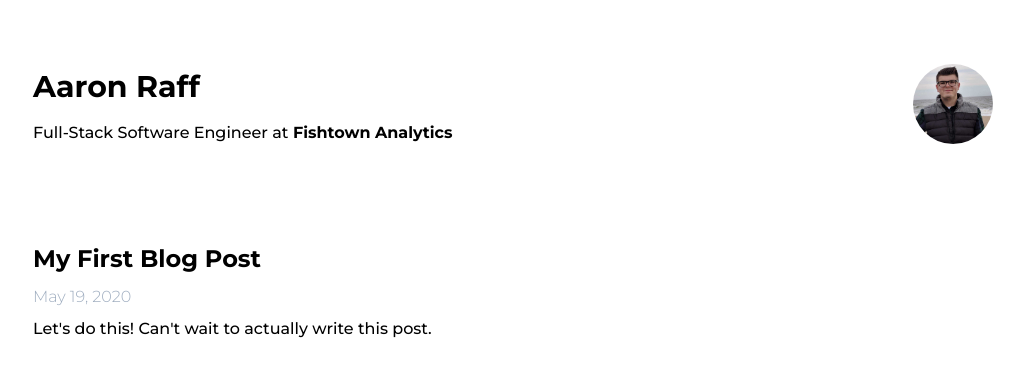
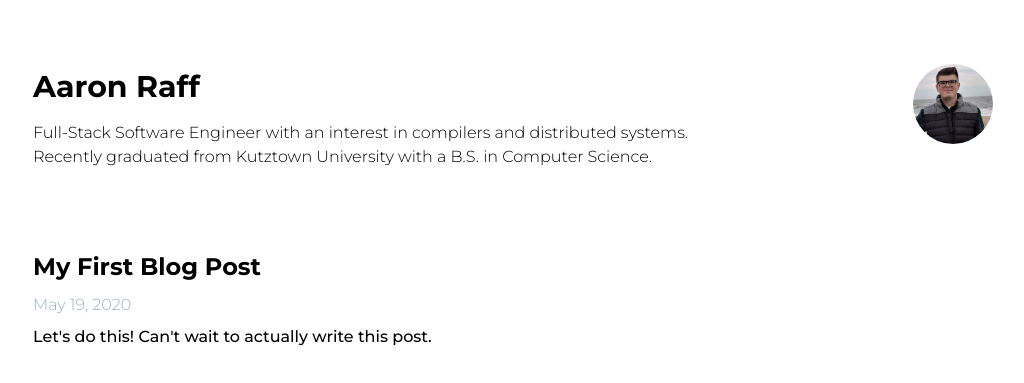
Before and after one commit to AaronRaff/aaronraff.github.io, a Gatsby site: page / in a window 1280 px wide. Shown: the top 383 px of the page, without its empty margins (127-1151 px from the left). Built offline with nearby package versions, Linux system fonts and the light colour scheme; Gatsby itself is replaced by a stand-in of ours.

Commit message:
change bio

```diff
--- a/src/components/header.jsx
+++ b/src/components/header.jsx
@@ -18,27 +18,25 @@ export default function Header({ children }) {
 
   return (
     <div>
-      <div className="inline-block mb-24">
+      <div className="inline-block mb-20 flex">
+        <div>
           <Link to="/" className="text-3xl font-bold mb-3 inline-block">
             Aaron Raff
           </Link>
-        <h3 className="text-1xl">
-          Full-Stack Software Engineer at
-          <a
-            target="_blank"
-            rel="noopener noreferrer"
-            href="https://www.fishtownanalytics.com/"
-            className="font-bold"
-          >
-            <span> Fishtown Analytics</span>
-          </a>
+          <h3 className="text-1xl font-light">
+            Full-Stack Software Engineer with an interest in compilers and
+            distributed systems. Recently graduated from Kutztown University
+            with a B.S. in Computer Science.
           </h3>
         </div>
+        <div className="text-right pl-40 hidden sm:inline-block">
           <Img
-        className="rounded-full h-20 w-20 float-right hidden sm:inline-block"
+            className="rounded-full h-20 w-20"
             fluid={data.file.childImageSharp.fluid}
             alt="Aaron"
           />
+        </div>
+      </div>
       {children}
     </div>
   );
```
Lines whose indentation alone changed are shown as unchanged.
